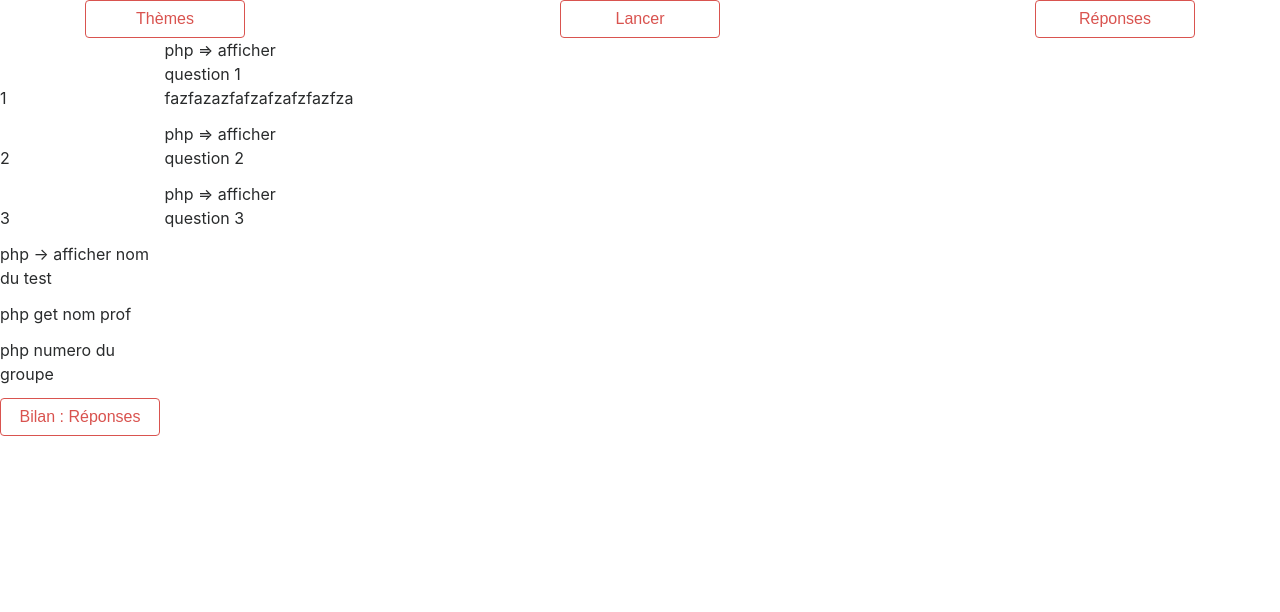
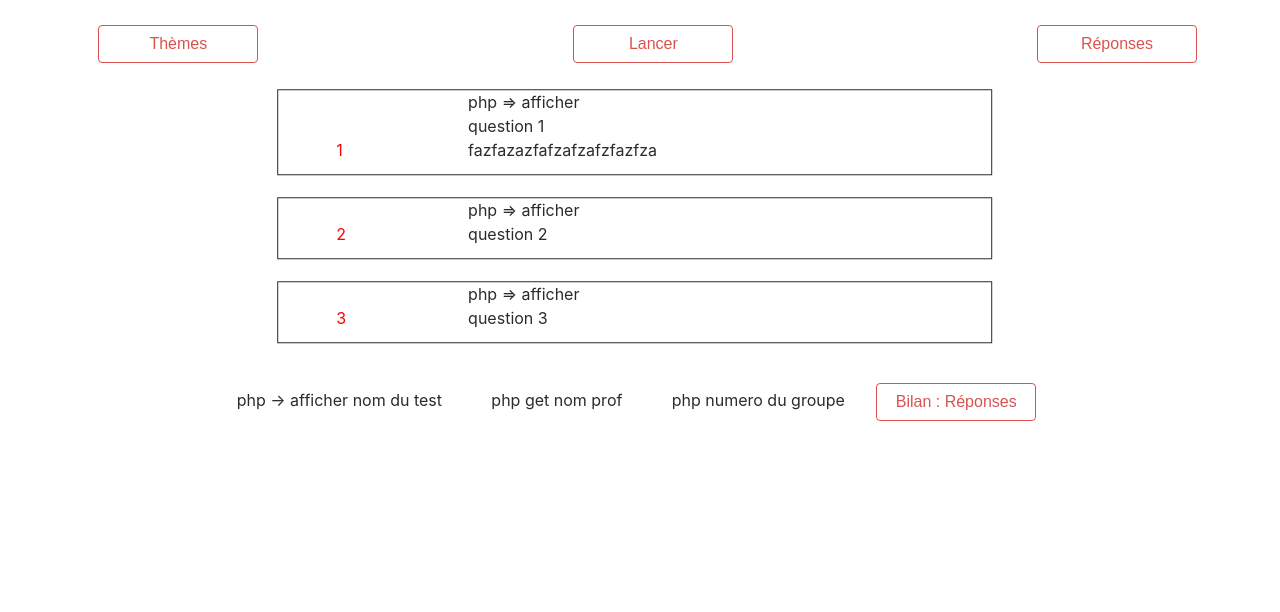
Before and after one commit to usero56tl/HA_pweb, a PHP site: page /V/prof/sessionTest.html in a window 1280 px wide. Shown: the top 612 px of the page. Run offline with PHP 8.4, Linux system fonts and the light colour scheme; some libraries are stand-ins or nearby versions.

Commit message:
Update style.css

```diff
--- a/V/css/style.css
+++ b/V/css/style.css
@@ -1,38 +1,7 @@
-form{
-	font-family:inherit;
-	font-size:100%;
-	font: normal 13px/1 Verdana, Helvetica;
+body{
 	margin:0;
-	width: 100%;
-	color: #666;
-	margin: 0 0 30px 0;
-    letter-spacing: 2px;
-	display:inline;
-	padding-top:10px;
-	}
-
-
-img{
-	padding-top:0;
-	width:425px;
-	height:auto;
-}
-label{
-	height:auto;
-	display:inline;
-	width:160px;
-	padding-bottom:4px;
-}
-input{
-	display:inline;
-	width:160px;
-	padding-bottom:4px;
 }
 
-button {
-	display:inline;
-	width:110px;
-}
 h1 {
     text-shadow: 0 1px 0 rgba(255, 255, 255, .7), 0px 2px 0 rgba(0, 0, 0, .5);
     text-transform: uppercase;
@@ -64,3 +33,109 @@ h1:before {
     left: 0;
 
 }
+
+form{
+	font-family:inherit;
+	font-size:100%;
+	font: normal 13px/1 Verdana, Helvetica;
+	margin:0;
+	width: 100%;
+	color: #666;
+	margin: 0 0 30px 0;
+    letter-spacing: 2px;
+	display:inline;
+	padding-top:10px;
+	}
+
+
+img{
+	padding-top:0;
+	width:425px;
+	height:auto;
+}
+label{
+	height:auto;
+	display:inline;
+	width:160px;
+	padding-bottom:4px;
+}
+
+input{
+	display:inline;
+	width:160px;
+	padding-bottom:4px;
+}
+
+button {
+	display:inline;
+	width:110px;
+}
+
+.question{
+	position:absolute;
+	top:30%;
+	left:47%;
+	transform: translate(-50%,-50%);
+	display:inline;
+	margin:2%;
+	width : 57%;
+}
+
+.question #block{
+	margin-top:3%;
+	border:1px solid ;
+	margin-bottom:3%;
+	margin-left:2%;
+
+}
+
+#block{
+	padding-left:8%;
+}
+
+#qt {
+	position:relative;
+	left: -5%;
+}
+
+.numQuestion{
+	color:red;
+}
+
+.container{
+	padding-top:25px;
+}
+
+.tester{
+	position:relative;
+	margin-top:10%;
+}
+
+.footer{
+	position:relative;
+	padding:15%;
+	margin-top:10%;
+
+}
+#bas{
+	display:inline;
+}
+.button  {
+	display:inline;
+	margin-left:3%
+}
+.nomTest{
+	padding-left:2%;
+	display:inline;
+	margin-left:3%
+}
+.prof {
+	padding-left:2%;
+	display:inline;
+	margin-left:3%
+}
+.nbgroupe{
+	padding-left: 2%;
+	display:inline;
+	margin-left:3%
+}
```
